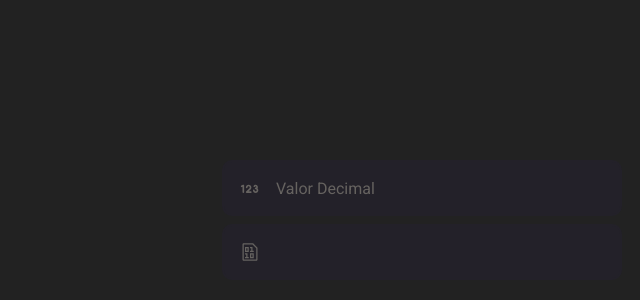
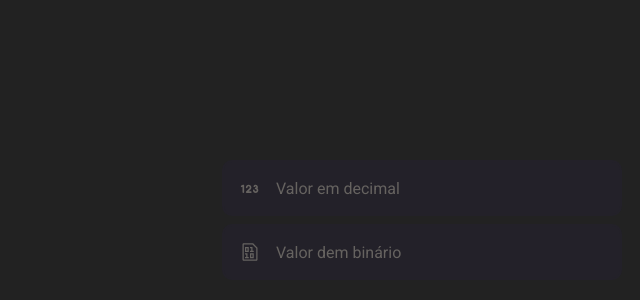
Before and after one commit to rubensdeoliveira/bin-2-dec, a React (Create React App) app: page / in a window 1280 px wide. Shown: the part 180-480 px from the top of the page, without its empty margins (218-858 px from the left). Built offline with nearby package versions, Linux system fonts and the light colour scheme.

Commit message:
implementing input events

```diff
--- a/src/pages/Main/index.tsx
+++ b/src/pages/Main/index.tsx
@@ -1,7 +1,7 @@
-import React, { useCallback, useState } from 'react'
+import React, { useCallback, useState, useRef } from 'react'
 
 import { GoFileBinary } from 'react-icons/go'
-import { TiSortNumerically } from 'react-icons/ti'
+import { TiSortNumerically, TiMediaFastForward } from 'react-icons/ti'
 
 import { Container } from './styles'
 
@@ -9,22 +9,62 @@ import Input from '../../components/Input'
 
 const Main: React.FC = () => {
   const [decimal, setDecimal] = useState('')
-  const [hasError, setHasError] = useState(false)
+  const [binary, setBinary] = useState('')
+  const [hasError] = useState(false)
+
   const handleDecimalInputChange = useCallback((event) => {
-    setDecimal(event.target.value)
+    let decimalValue = event.target.value
+
+    setDecimal(decimalValue)
+
+    const binaryArray = []
+
+    while (decimalValue >= 1) {
+      binaryArray.push(decimalValue % 2)
+      decimalValue = Math.floor(decimalValue / 2)
+    }
+
+    const binaryValue = binaryArray.reverse().join('')
+
+    setBinary(binaryValue)
+  }, [])
+
+  const handleBinaryInputChange = useCallback((event) => {
+    const binaryValue = event.target.value
+
+    setBinary(binaryValue)
+
+    let decimalValue = 0
+    let aux = binaryValue.length - 1
+
+    for (let i = 0; i < binaryValue.length; i += 1) {
+      const pow = 2 ** i
+      const result = binaryValue[aux] * pow
+      aux -= 1
+      decimalValue += result
+    }
+
+    setDecimal(decimalValue.toString())
   }, [])
 
   return (
     <Container>
       <Input
         onChange={(event) => handleDecimalInputChange(event)}
-        placeholder="Valor Decimal"
-        name="decimal"
+        placeholder="Valor em decimal"
+        type="Number"
         icon={TiSortNumerically}
         hasError={hasError}
         value={decimal}
       />
-      <Input name="binary" icon={GoFileBinary} hasError={hasError} />
+      <Input
+        onChange={(event) => handleBinaryInputChange(event)}
+        placeholder="Valor dem binário"
+        type="Number"
+        icon={GoFileBinary}
+        hasError={hasError}
+        value={binary}
+      />
     </Container>
   )
 }
```
